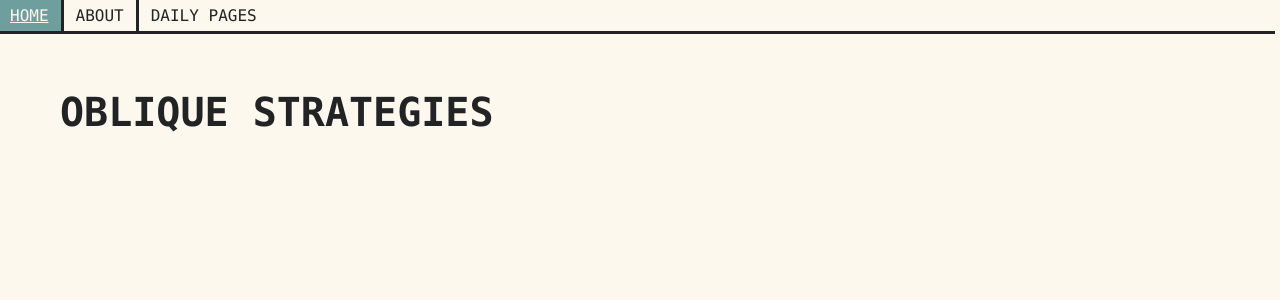
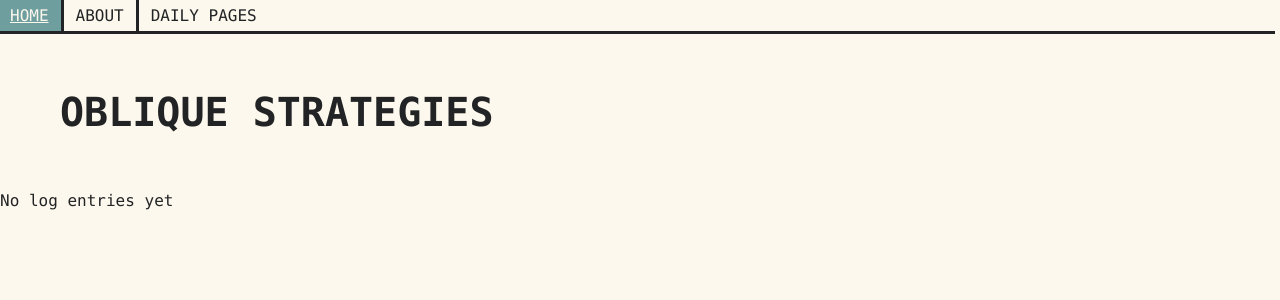
Before and after one commit to davidhdaw/oblique-strategies, a React (Create React App) app: page /logs in a window 1280 px wide. Shown: the top 300 px of the page. Built offline with nearby package versions, Linux system fonts and the light colour scheme.

Commit message:
Adds routing to logs page

```diff
--- a/src/App/App.js
+++ b/src/App/App.js
@@ -1,6 +1,7 @@
 import './App.css';
 import WritingArea from '../WritingArea/WritingArea'
 import About from '../About/About'
+import Logs from '../Logs/Logs'
 import { Link, Route } from 'react-router-dom';
 import React, { useState, useEffect } from 'react';
 
@@ -21,7 +22,7 @@
       <Link to="/about" className="link-style">
         About
       </Link>
-      <Link to="/log" className="link-style">
+      <Link to="/logs" className="link-style">
         Daily Pages
       </Link>
       </nav>
@@ -38,6 +39,22 @@
           <About />
         )}
       />
+      {logEntries[0] &&
+        <Route
+          path="/logs"
+          render={() => (
+              <Logs logEntries={logEntries} />
+          )}
+        />
+      }
+      {!logEntries[0] &&
+        <Route
+          path="/logs"
+          render={() => (
+            <p>No log entries yet</p>
+          )}
+        />
+      }
     </div>
   );
 }
--- a/src/Logs/Logs.js
+++ b/src/Logs/Logs.js
@@ -0,0 +1,21 @@
+import './Logs.css';
+import React from 'react';
+
+function Logs({logEntries}) {
+    console.log(logEntries)
+    return (
+        logEntries.map((logEntry) => (
+            <div className='log' key={logEntry.date}>
+                <h2>{logEntry.date.$M+1}/{logEntry.date.$D}/{logEntry.date.$y}</h2>
+                <p>Strategies:</p>
+                <ul>
+                    {logEntry.usedStrats.map(usedstrat => (
+                        <li key={Date.now()}>{usedstrat.strategy}</li>
+                    ))}
+                </ul>
+            </div>
+        ))
+    );
+  };
+
+ export default Logs
```
